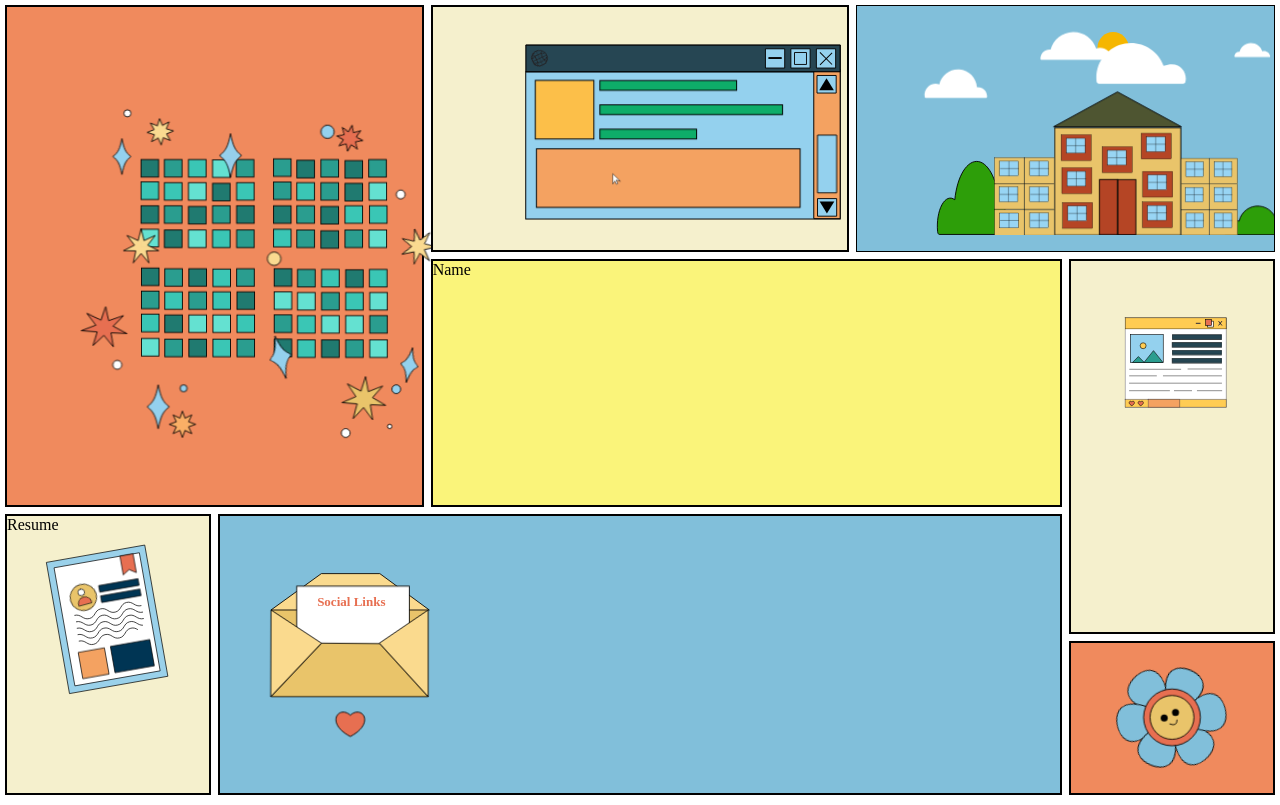
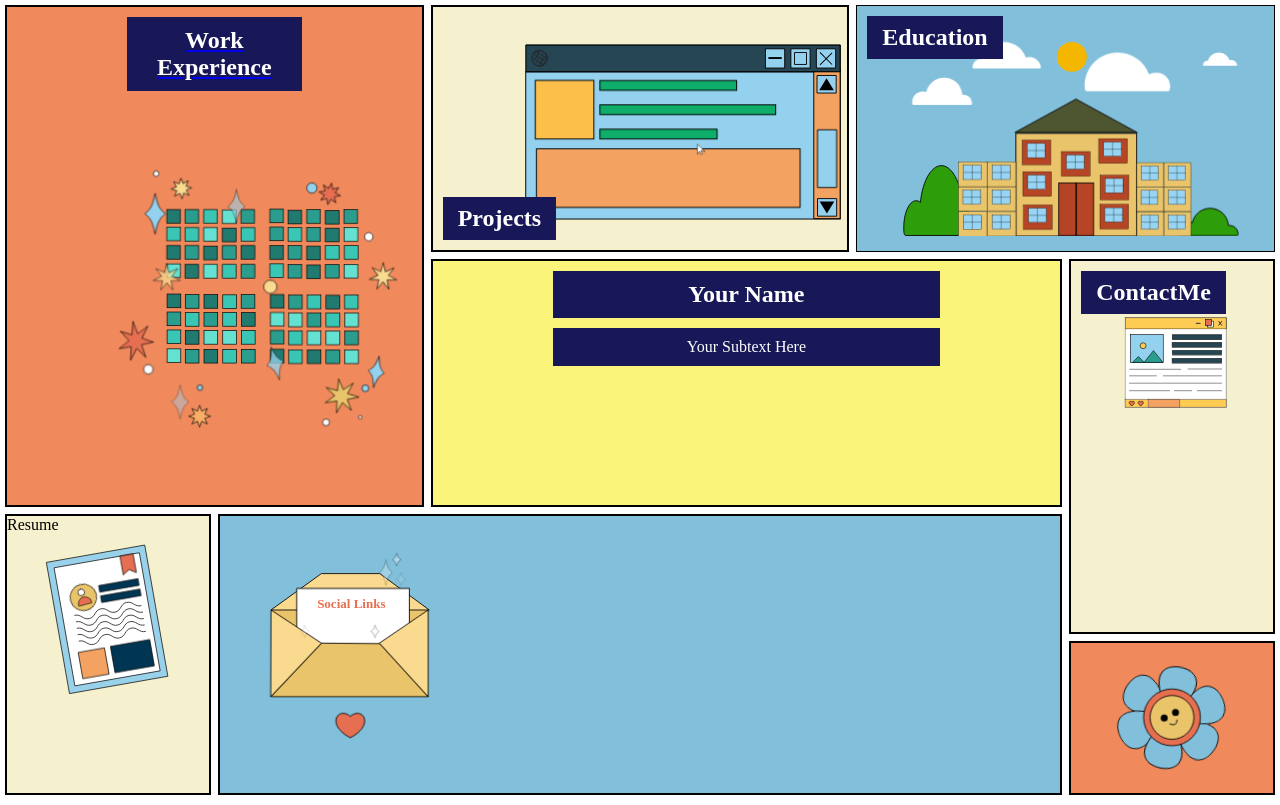
Before and after one commit to MahimaGajjar/Mahima.dev, a React (Create React App) app: page / in a window 1280 px wide. Built offline with nearby package versions, Linux system fonts and the light colour scheme.

Commit message:
Added the Headings in the home page

```diff
--- a/src/components/Home.js
+++ b/src/components/Home.js
@@ -1,6 +1,5 @@
 import * as React from "react";
 import { Link } from "react-router-dom";
-
 import "./home.css";
 export const HomePage = () => {
   return (
@@ -8,13 +7,16 @@ export const HomePage = () => {
       <div className="container">
         <div className="workexperience">
           <Link to="/workexperience">
+          <div className="WEheading-box">
+          <h2>Work Experience</h2>
+          </div>
             <svg
               id="e68ZndEqcxF1"
               className="w-full lg:absolute bottom-0"
               viewBox="0 0 455 512"
               cached="false"
               width="500"
-              height="450"
+              height="350"
             >
               <g
                 id="e68ZndEqcxF2_ts"
@@ -938,6 +940,9 @@ export const HomePage = () => {
         </div>
         <div className="projects">
           <a href="/projects" class="project-link">
+          <div className="Projectheading-box">
+          <h2>Projects</h2>
+          </div>
             <svg
               id="ewEtQUf14pr1"
               className="w-full lg:absolute bottom-0"
@@ -1234,7 +1239,10 @@ export const HomePage = () => {
           </a>
         </div>
         <div className="education">
-          <a href="/education" class="project-link">
+          <a href="/education" class="proj">
+          <div className="educationheading-box">
+          <h2>Education</h2>
+          </div>
             <svg
               xmlns="http://www.w3.org/2000/svg"
               className="w-full lg:absolute bottom-0"
@@ -1242,7 +1250,7 @@ export const HomePage = () => {
               viewBox="0 0 455 256"
               cached="false"
               width="500"
-              height="229"
+              height="219"
               // xmlns:bx="https://boxy-svg.com"
             >
               <defs>
@@ -2243,9 +2251,15 @@ export const HomePage = () => {
             </svg>
           </a>
         </div>
-        <div className="name">Name</div>
+        <div className="name">
+        <h2 className="main-text">Your Name</h2>
+        <p className="sub-text">Your Subtext Here</p>
+        </div>
         <div className="contactme">
           <Link to="/contactme">
+          <div className="contactmeheading-box">
+          <h2>ContactMe</h2>
+          </div>
             <svg
               className="w-full h-full lg:absolute bottom-0"
               id="ejQcAnIEep71"
--- a/src/components/WorkExperience.js
+++ b/src/components/WorkExperience.js
@@ -1,28 +1,21 @@
-import React from 'react'
-import "./workexperience.css"
+import React from "react";
+import "./workexperience.css";
 export const WorkExperience = () => {
   return (
- <>
-    <div className='container'>
-      <div className='col1'>
+    <>
+      <div className="container">
+        <div className="col1"></div>
 
+        <div className="titles">
+          <a href="/" className="titleContent">
+            decfe
+          </a>
+        </div>
+
+        <div className="col2"></div>
       </div>
+    </>
+  );
+};
 
-      <div className='title'>
-      <a href="/" className='titleContent'>
-      decfe
-      </a>
-      </div>
-
-      <div className='col2'>
-
-      </div>
-
-    </div>
-
- </>
-
-  )
-}
-
-export default WorkExperience
+export default WorkExperience;
--- a/src/components/home.css
+++ b/src/components/home.css
@@ -1,18 +1,32 @@
 .container {
   display: grid;
-    grid-template-columns: repeat(6, 1fr);
-    grid-template-rows: repeat(6, 1fr);
-    height: calc(100vh - 10px); /* Adjusted to prevent overflow */
-    width: calc(100vw - 10px);  /* Adjusted to prevent overflow */
-    gap: 5px;
-    margin: 5px; /* This adds the outer spacing */
+  grid-template-columns: repeat(6, 1fr);
+  grid-template-rows: repeat(6, 1fr);
+  height: calc(100vh - 10px);
+  width: calc(100vw - 10px);
+  gap: 5px;
+  margin: 5px;
 }
-
 .workexperience {
   grid-row: 1/5;
   grid-column: 1/3;
   border: 2px solid black;
   background-color: #f08a5d;
+  position: relative;
+
+}
+.WEheading-box {
+  background-color: rgb(24, 24, 89);
+  color: white;
+  /* margin: 10px; */
+  margin-top: 10px;
+  margin-left: 120px;
+  margin-right: 120px;
+  padding-top: 10px;
+  padding-bottom: 10px;
+  /* border-radius: 5px; */
+  text-align: center;
+  /* margin-bottom: 10px; */
 }
 .projects {
   grid-row: 1 / 3;
@@ -23,7 +37,7 @@
   justify-content: center;
   align-items: center;
   overflow: hidden;
-  position: relative; /* Important for positioning */
+  position: relative;
 }
 
 .project-link {
@@ -31,6 +45,17 @@
   width: 100%;
   height: 100%;
   text-decoration: none;
+  position: relative;
+
+}
+.Projectheading-box {
+  position: absolute;
+  bottom: 10px;
+  left: 10px;
+  background-color: rgb(24, 24, 89);
+  color: white;
+  padding: 8px 15px;
+  z-index: 2;
 }
 
 .project-link:hover {
@@ -47,7 +72,16 @@
   justify-content: center;
   align-items: center;
   overflow: hidden;
-  position: relative; /* Important for positioning */
+  position: relative;
+}
+.educationheading-box {
+  position: absolute;
+  top: 10px;
+  left: 10px;
+  background-color: rgb(24, 24, 89);
+  color: white;
+  padding: 8px 15px;
+  z-index: 2;
 }
 
 .name {
@@ -55,12 +89,44 @@
   grid-row: 3/5;
   border: 2px solid black;
   background-color: #faf47a;
+  position: relative;
+}
+.main-text{
+  background-color: rgb(24, 24, 89);
+  color: white;
+  margin-top: 10px;
+  margin-left: 120px;
+  margin-right: 120px;
+  padding-top: 10px;
+  padding-bottom: 10px;
+  text-align: center;
+
+}
+.sub-text{
+  background-color: rgb(24, 24, 89);
+  color: white;
+  margin-top: 10px;
+  margin-left: 120px;
+  margin-right: 120px;
+  padding-top: 10px;
+  padding-bottom: 10px;
+  text-align: center;
 }
 .contactme {
   grid-row: 3/6;
   grid-column: span 1;
   border: 2px solid black;
   background-color: #f5f0cd;
+  position: relative;
+}
+.contactmeheading-box{
+  position: absolute;
+  top: 10px;
+  left: 10px;
+  background-color: rgb(24, 24, 89);
+  color: white;
+  padding: 8px 15px;
+  z-index: 2;
 }
 .resume {
   grid-row: 5/7;
--- a/src/components/workexperience.css
+++ b/src/components/workexperience.css
@@ -12,11 +12,11 @@
     grid-column: 1 / 3;
     border: 2px solid black;
     background-color: #223f0de6;
-    /* margin: 10px; */
+    margin: 10px;
 
   }
 
-  .container .title {
+  .container .titles {
     grid-row: 3 / 5;
     grid-column: 3 / 5;
     border: 2px solid black;
@@ -28,6 +28,6 @@
     grid-column: 5 / 7;
     border: 2px solid black;
     background-color: #6f3fe8;
-        /* margin: 10px; */
+        margin: 10px;
 
   }
```
